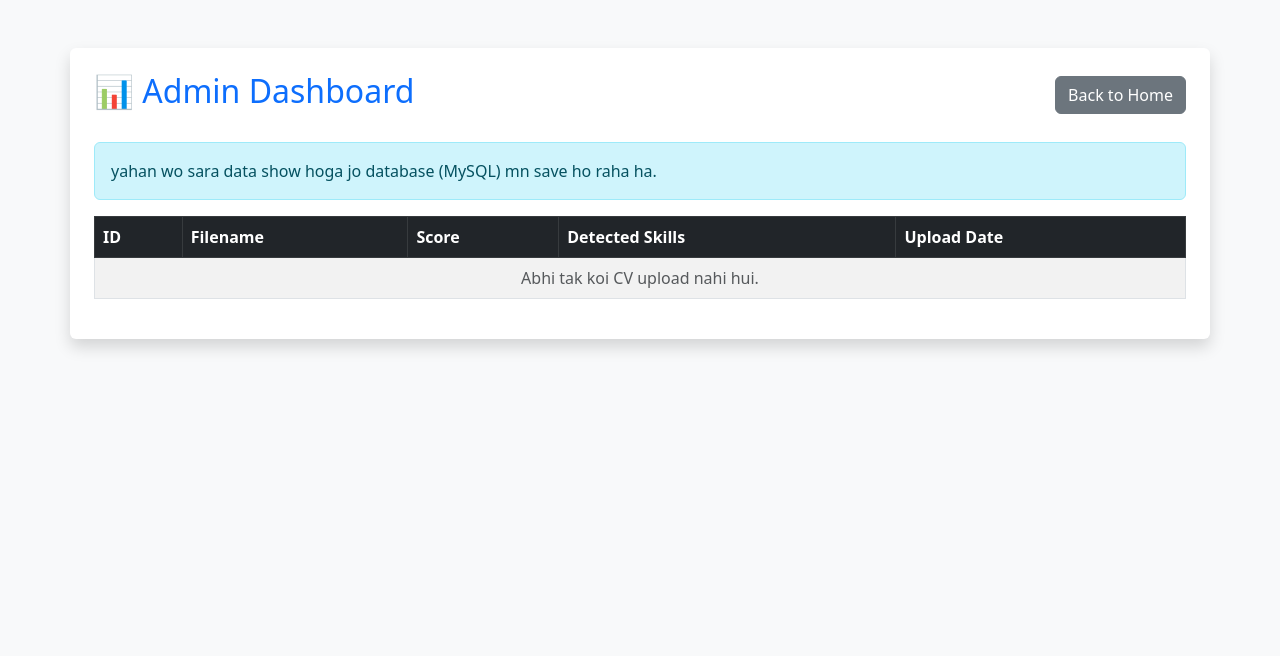
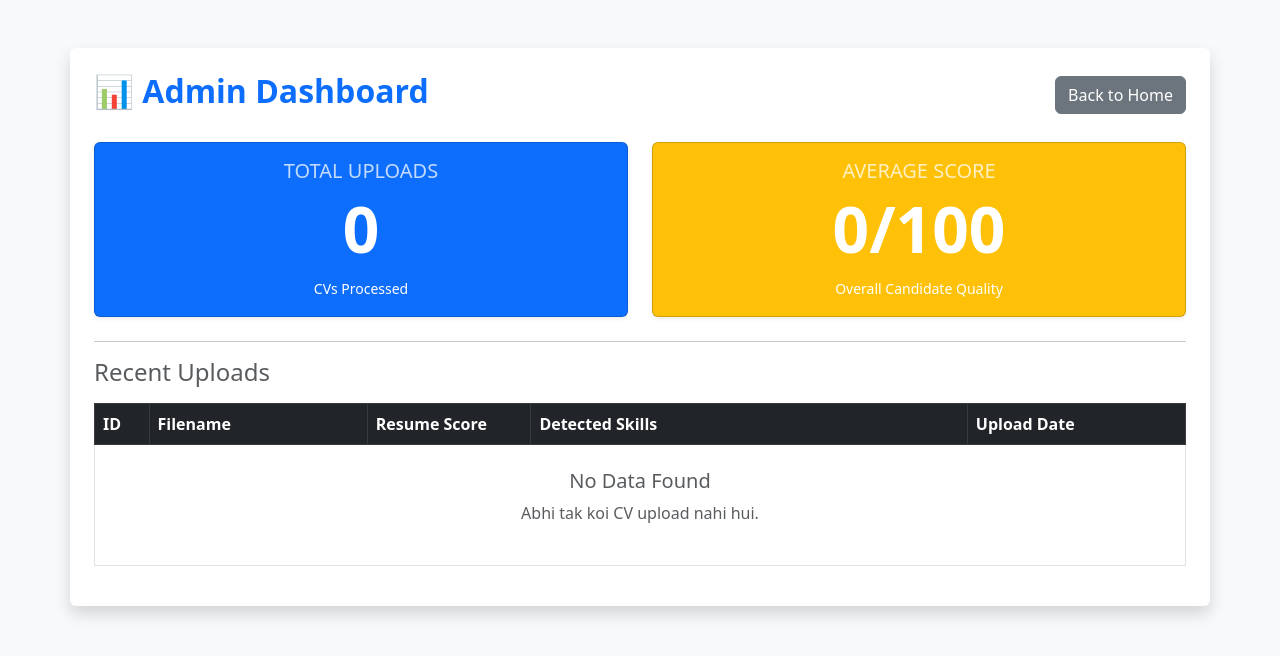
Before and after one commit to fahimlaghari/CV-Analyzer-FYP, a Flask app: page /admin in a window 1280 px wide. Shown: the top 656 px of the page. Run offline with Flask 3, Linux system fonts and the light colour scheme.

Commit message:
Added Admin Dashboard with Statistics

```diff
--- a/app.py
+++ b/app.py
@@ -7,7 +7,6 @@ from utils import extract_text_from_pdf, extract_skills, get_job_links, calculat
 app = Flask(__name__)
 
 # --- DATABASE CONFIGURATION (MySQL XAMPP) ---
-# Ye line ab MySQL se connect karegi
 # Format: mysql+pymysql://username:password@server/databasename
 app.config['SQLALCHEMY_DATABASE_URI'] = 'mysql+pymysql://root:@localhost/cv_db'
 app.config['SQLALCHEMY_TRACK_MODIFICATIONS'] = False
@@ -15,11 +14,10 @@ app.config['SQLALCHEMY_TRACK_MODIFICATIONS'] = False
 db = SQLAlchemy(app)
 
 # --- DATABASE TABLE DESIGN ---
-# Hum database ko bata rahe hain k humein kya kya save karna hai
 class UserData(db.Model):
     id = db.Column(db.Integer, primary_key=True)
     filename = db.Column(db.String(100))
-    skills = db.Column(db.String(500))  # Skills text ki tarah save hongi
+    skills = db.Column(db.String(500))
     score = db.Column(db.Integer)
     upload_date = db.Column(db.DateTime, default=datetime.utcnow)
 
@@ -32,7 +30,7 @@ if not os.path.exists(UPLOAD_FOLDER):
     os.makedirs(UPLOAD_FOLDER)
 app.config['UPLOAD_FOLDER'] = UPLOAD_FOLDER
 
-# App shuru hone se pehle Database create karein (Agar table nahi hai to bana dega)
+# App shuru hone se pehle Database create karein
 with app.app_context():
     db.create_all()
 
@@ -50,7 +48,6 @@ def home():
         file = request.files['cv_file']
 
         if file.filename != '' and file.filename.endswith('.pdf'):
-            # File ko save kia
             file_path = os.path.join(app.config['UPLOAD_FOLDER'], "temp_cv.pdf")
             file.save(file_path)
 
@@ -60,9 +57,8 @@ def home():
             resume_score = calculate_score(len(found_skills))
             recommended_jobs = get_job_links(found_skills)
 
-            # --- SAVE TO MYSQL DATABASE ---
+            # --- SAVE TO DATABASE ---
             try:
-                # Skills list ko string mein convert kr k save kr rahe hain
                 skills_str = ", ".join(found_skills)
 
                 new_entry = UserData(
@@ -72,11 +68,10 @@ def home():
                 )
                 db.session.add(new_entry)
                 db.session.commit()
-                print("✅ Data Saved to MySQL Database Successfully!")
+                print("✅ Data Saved to Database Successfully!")
             except Exception as e:
                 print(f"❌ Database Error: {e}")
 
-            # Temp file delete
             if os.path.exists(file_path):
                 os.remove(file_path)
 
@@ -86,16 +81,31 @@ def home():
                          jobs=recommended_jobs,
                          score=resume_score)
 
-# --- ADMIN PAGE (Data dekhne k liye) ---
+# --- NEW UPDATED ADMIN PAGE (Statistics wala) ---
 @app.route('/admin')
 def admin():
-    # Saara data MySQL database se utha kar laye ga
     try:
+        # 1. Sara Data nikala
         all_data = UserData.query.order_by(UserData.upload_date.desc()).all()
-    except:
+
+        # 2. Total CVs ginti ki
+        total_cvs = len(all_data)
+
+        # 3. Average Score nikala
+        if total_cvs > 0:
+            total_score = sum(entry.score for entry in all_data)
+            avg_score = round(total_score / total_cvs)
+        else:
+            avg_score = 0
+
+    except Exception as e:
         all_data = []
+        total_cvs = 0
+        avg_score = 0
+        print(f"Error: {e}")
 
-    return render_template('admin.html', data=all_data)
+    # Ab hum data k sath sath 'total' aur 'average' bhi bhej rahe hain HTML ko
+    return render_template('admin.html', data=all_data, total=total_cvs, average=avg_score)
 
 if __name__ == '__main__':
     app.run(debug=True)
--- a/templates/admin.html
+++ b/templates/admin.html
@@ -6,46 +6,82 @@
     <link href="https://cdn.jsdelivr.net/npm/bootstrap@5.3.0/dist/css/bootstrap.min.css" rel="stylesheet">
 </head>
 <body class="bg-light p-5">
+
     <div class="container bg-white p-4 rounded shadow">
+
         <div class="d-flex justify-content-between align-items-center mb-4">
-            <h2 class="text-primary">📊 Admin Dashboard</h2>
+            <h2 class="text-primary fw-bold">📊 Admin Dashboard</h2>
             <a href="/" class="btn btn-secondary">Back to Home</a>
         </div>
 
-        <div class="alert alert-info">
-            yahan wo sara data show hoga jo database (MySQL) mn save ho raha ha.
+        <div class="row mb-4 text-center">
+
+            <div class="col-md-6">
+                <div class="card bg-primary text-white shadow-sm h-100">
+                    <div class="card-body">
+                        <h5 class="card-title text-uppercase opacity-75">Total Uploads</h5>
+                        <h1 class="display-3 fw-bold my-2">{{ total }}</h1>
+                        <small>CVs Processed</small>
+                    </div>
+                </div>
             </div>
 
-        <table class="table table-bordered table-striped table-hover">
+            <div class="col-md-6">
+                <div class="card {% if average > 50 %}bg-success{% else %}bg-warning{% endif %} text-white shadow-sm h-100">
+                    <div class="card-body">
+                        <h5 class="card-title text-uppercase opacity-75">Average Score</h5>
+                        <h1 class="display-3 fw-bold my-2">{{ average }}/100</h1>
+                        <small>Overall Candidate Quality</small>
+                    </div>
+                </div>
+            </div>
+
+        </div>
+
+        <hr>
+
+        <h4 class="mb-3 text-muted">Recent Uploads</h4>
+        <div class="table-responsive">
+            <table class="table table-bordered table-hover align-middle">
                 <thead class="table-dark">
                     <tr>
-                    <th>ID</th>
-                    <th>Filename</th>
-                    <th>Score</th>
-                    <th>Detected Skills</th>
-                    <th>Upload Date</th>
+                        <th style="width: 5%">ID</th>
+                        <th style="width: 20%">Filename</th>
+                        <th style="width: 15%">Resume Score</th>
+                        <th style="width: 40%">Detected Skills</th>
+                        <th style="width: 20%">Upload Date</th>
                     </tr>
                 </thead>
                 <tbody>
                     {% for entry in data %}
                     <tr>
                         <td>{{ entry.id }}</td>
-                    <td>{{ entry.filename }}</td>
+                        <td class="fw-bold text-primary">{{ entry.filename }}</td>
                         <td>
-                        <span class="badge {% if entry.score > 50 %}bg-success{% else %}bg-warning{% endif %}">
+                            <span class="badge rounded-pill {% if entry.score >= 70 %}bg-success{% elif entry.score >= 40 %}bg-warning text-dark{% else %}bg-danger{% endif %} fs-6">
                                 {{ entry.score }}/100
                             </span>
                         </td>
-                    <td><small>{{ entry.skills }}</small></td>
+                        <td>
+                            <small class="text-muted" style="display: -webkit-box; -webkit-line-clamp: 2; -webkit-box-orient: vertical; overflow: hidden;">
+                                {{ entry.skills }}
+                            </small>
+                        </td>
                         <td>{{ entry.upload_date.strftime('%Y-%m-%d %H:%M') }}</td>
                     </tr>
                     {% else %}
                     <tr>
-                    <td colspan="5" class="text-center text-muted">Abhi tak koi CV upload nahi hui.</td>
+                        <td colspan="5" class="text-center p-4 text-muted">
+                            <h5>No Data Found</h5>
+                            <p>Abhi tak koi CV upload nahi hui.</p>
+                        </td>
                     </tr>
                     {% endfor %}
                 </tbody>
             </table>
         </div>
+
+    </div>
+
 </body>
 </html>
```
Lines whose indentation alone changed are shown as unchanged.
